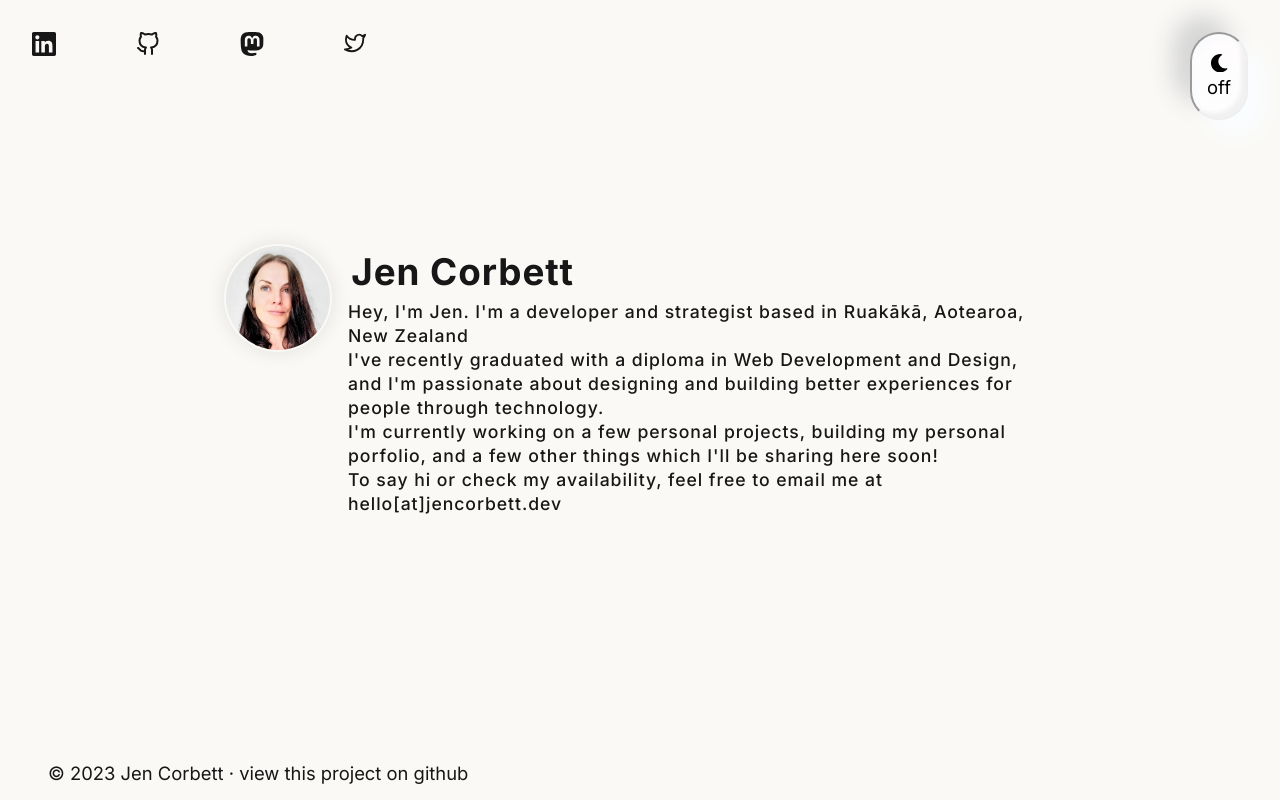
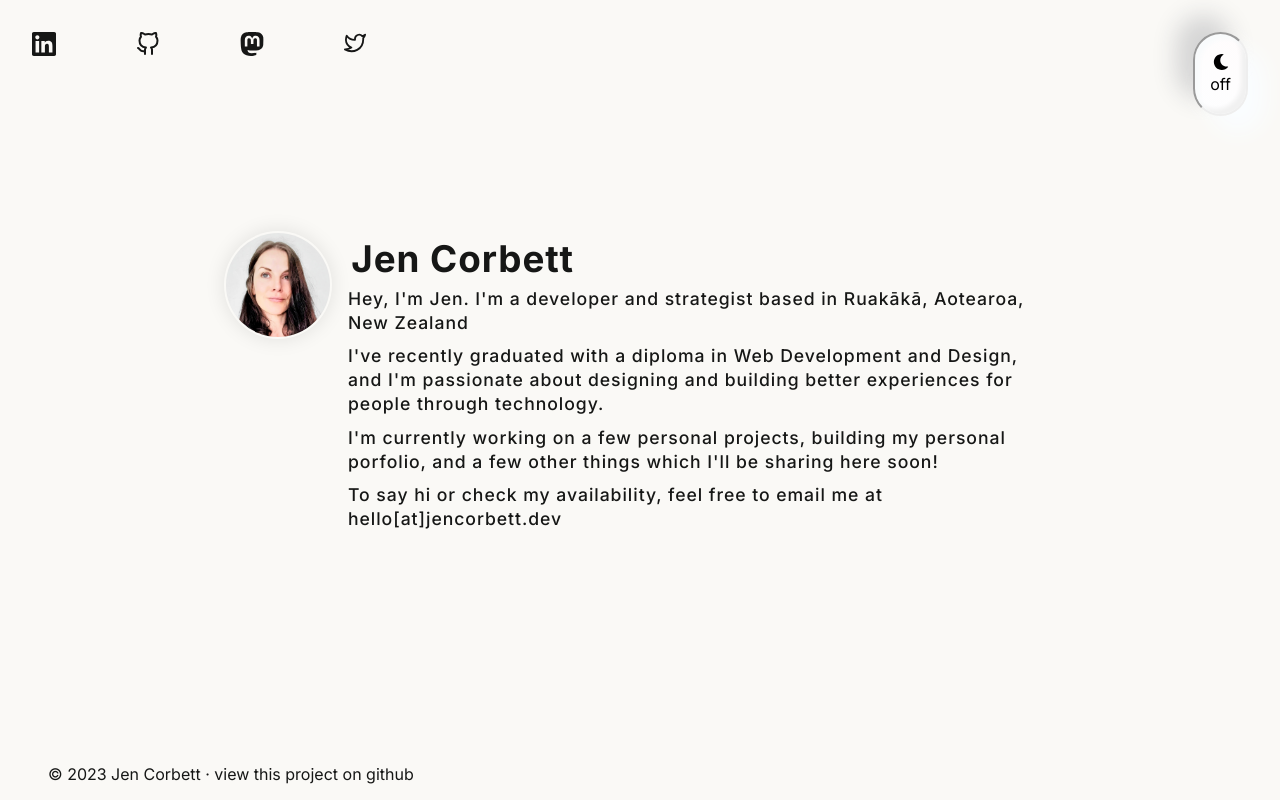
Before and after one commit to ajenstory/jencorbett.dev, a Next.js app in the folder app/: page / in a window 1280 px wide. Built offline with nearby package versions, Linux system fonts and the light colour scheme.

Commit message:
add reset to p el

```diff
--- a/app/styles/globals.css
+++ b/app/styles/globals.css
@@ -30,7 +30,14 @@
 /* Typographic tweaks */
 body {
   white-space: inherit;
-  font-size: calc(1rem + 0.3vmin);
+}
+
+p {
+  margin: 0rem;
+}
+
+p+p {
+  margin-top: 0.6rem;
 }
 
 /* Remove built-in typography styles */
```
